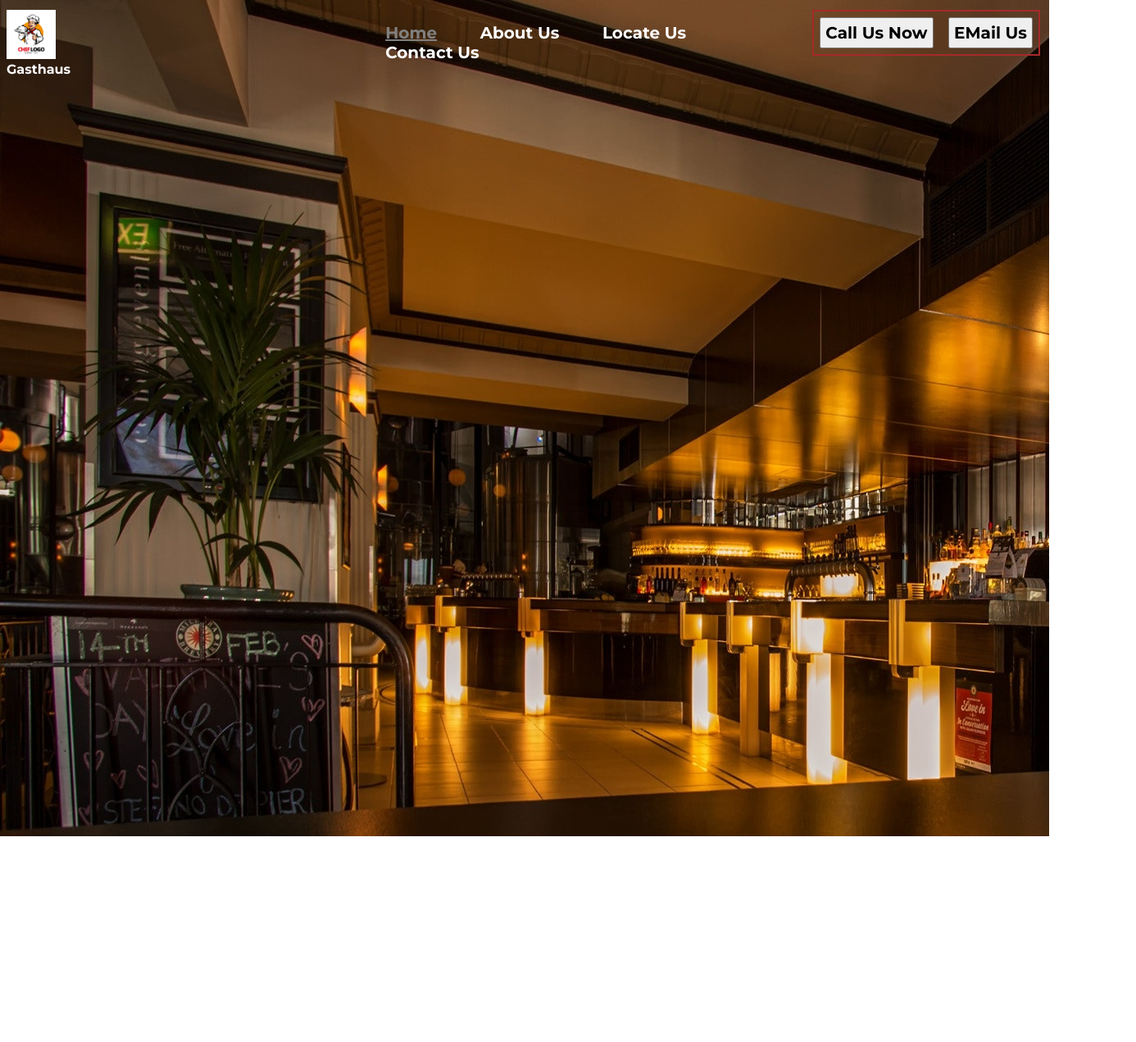
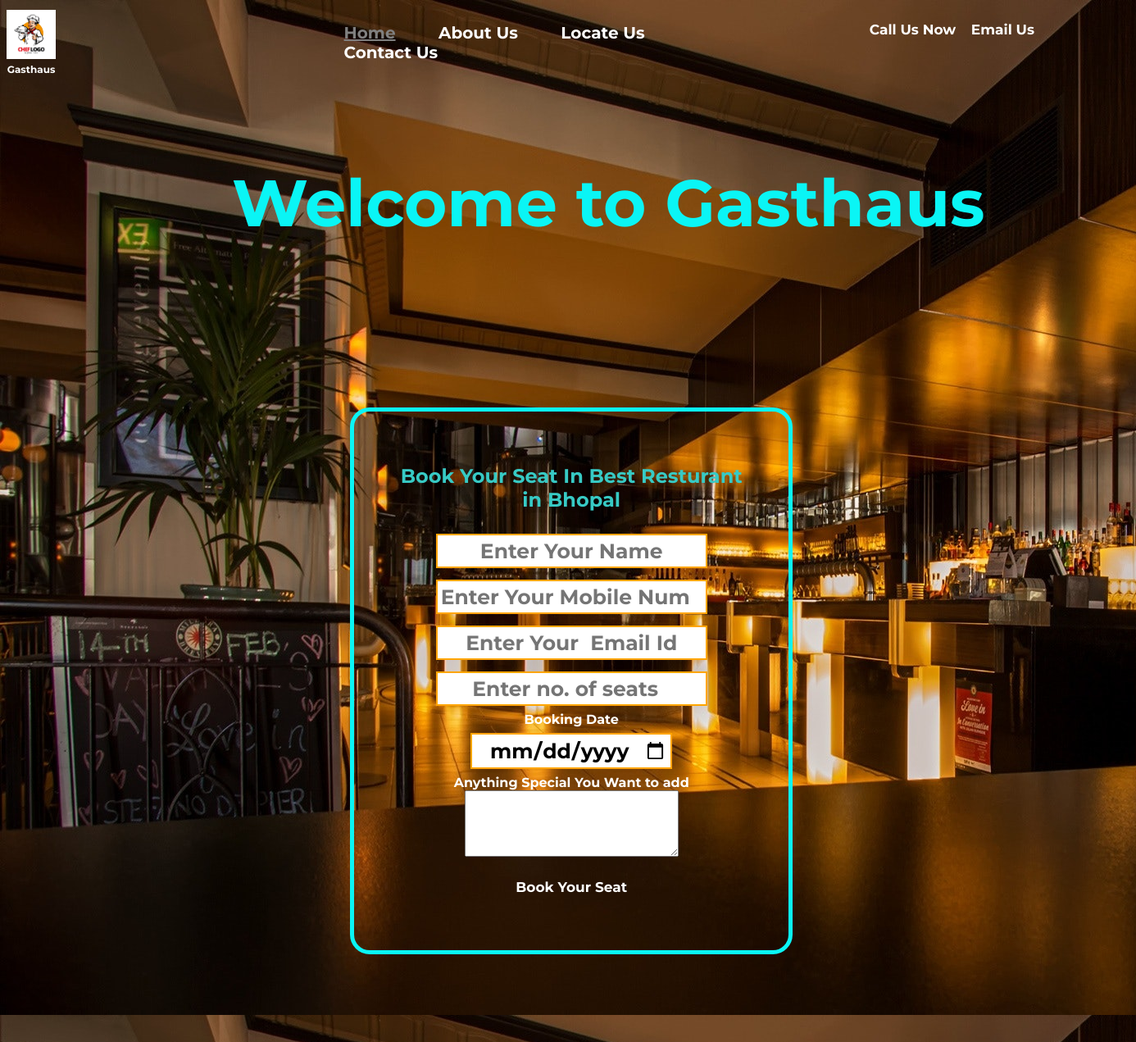
Before and after one commit to rashup198/-Resturant-seat-booking-frontend, a plain HTML site: page Index.html in a window 1280 px wide. Shown: the whole page at 82% size, 1386 px wide, since content can reach past the window. Before the commit the page ends 1020 px from the top, so only its background shows below. Drawn offline with Linux system fonts and the light colour scheme.

Commit message:
added form
added form to take booking details

```diff
--- a/Index.html
+++ b/Index.html
@@ -1,5 +1,6 @@
 <!DOCTYPE html>
 <html lang="en">
+
 <head>
     <meta charset="UTF-8">
     <meta http-equiv="X-UA-Compatible" content="IE=edge">
@@ -7,10 +8,13 @@
     <title>Gasthaus</title>
 
     <link rel="icon" href="ras.ico" type="image">
+    <link rel="stylesheet" href="style.css">
+    <link rel="preconnect" href="https://fonts.googleapis.com">
+    <link rel="preconnect" href="https://fonts.gstatic.com" crossorigin>
+    <link href="https://fonts.googleapis.com/css2?family=Balsamiq+Sans&family=Montserrat:wght@700&display=swap"
+        rel="stylesheet">
+</head>
 
-    <link rel="stylesheet" href="style.css">
-    <link rel="preconnect" href="https://fonts.googleapis.com"><link rel="preconnect" href="https://fonts.gstatic.com" crossorigin><link href="https://fonts.googleapis.com/css2?family=Balsamiq+Sans&family=Montserrat:wght@700&display=swap" rel="stylesheet">
-</head>
 <body>
     <header>
 
@@ -21,7 +25,7 @@
 
             <img src="img/logo.jpg" alt="logo">
 
-        <div style="line-height: 17px; text-align: center; font-size: 16px;" >Gasthaus</div>
+            <div style="line-height: 17px; text-align: center; font-size: 12px;">Gasthaus</div>
 
         </div>
 
@@ -46,13 +50,59 @@
             <!-- for button -->
 
             <button class="btn">Call Us Now</button>
-        <button class="btn">EMail Us</button>
+            <button class="btn">Email Us</button>
 
 
 
         </div>
 
+        <div class="welcome">
+            <h1>Welcome to <strong>Gasthaus</strong></h1>
+        </div>
 
     </header>
+
+
+
+    <div class="container">
+
+        <h2>Book Your Seat In Best Resturant in Bhopal</h2>
+
+
+        <form action="noaction.php">
+
+            <label for="name"></label>
+            <input type="text" name="User_name" id="name" placeholder="Enter Your Name">
+
+            <br>
+            <label for="mono"></label>
+            <input type="number" name="user_Mobile_number" id="mono" placeholder="Enter Your Mobile Number">
+            <br>
+
+            <label for="mail"></label>
+            <input type="text" name="user_mail" id="mail" placeholder="Enter Your  Email Id">
+
+            <br>
+            <label for="no_of_seats"></label>
+            <input type="number" name="User_number" id="no_of_seats" placeholder="Enter no. of seats">
+
+            <br>
+
+            <label for="date">Booking Date</label>
+            <br>
+            <input type="date" name="User_date" id="date" >
+
+            <br>
+            <label for="spl">Anything Special You Want to add</label>
+            <br>
+            <textarea name="user_spcl" id="spl" cols="30" rows="5"></textarea>
+
+            <br>
+            <button class="btn">Book Your Seat</button>
+
+        </form>
+
+    </div>
 </body>
+
 </html>
--- a/style.css
+++ b/style.css
@@ -1,65 +1,66 @@
-body{
+body {
     background: url(img/master.jpg);
     height: 1000px;
     color: white;
     font-family: 'Balsamiq Sans', cursive;
-font-family: 'Montserrat', sans-serif;
+    font-family: 'Montserrat', sans-serif;
 
 
 }
 
-.left{
+.left {
 
     /* border: 2px solid orange; */
     position: absolute;
     display: inline-block;
 
 }
-.left img{
+
+.left img {
 
     width: 60px;
 }
 
-.mid{
+.mid {
 
     /* border: 2px solid violet; */
     display: block;
-    width: 37%;
-
+    width: 45%;
     margin: 12px auto;
 }
 
-.right{
+.right {
 
-    border: 2px solid brown;
+    /* border: 2px solid brown; */
     position: absolute;
-    right: 11px ;
-    top: 12px;
+    right: 11px;
+    top: 19px;
     display: inline-block;
 }
 
-.navbar{
+.navbar {
     display: inline-block;
 
 }
-.navbar li{
+
+.navbar li {
     display: inline-block;
     text-decoration: none;
 
     font-size: 20px;
 }
 
-.navbar li a{
+.navbar li a {
     color: white;
     text-decoration: none;
     padding: 34px 24px;
 }
 
- .navbar li a:hover  {
+.navbar li a:hover {
 
     /* background-color: black; */
     color: gray;
-     /* border: 2px solid gray;  */
+    /* border: 2px solid gray;  */
     border-radius: 10px;
     text-decoration: underline;
     padding: 5px;
@@ -71,13 +72,70 @@ font-family: 'Montserrat', sans-serif;
     color: gray;
 }
 
-.btn{
+.btn {
+    color: white;
     font-family: 'Balsamiq Sans', cursive;
-font-family: 'Montserrat', sans-serif;
+    font-family: 'Montserrat', sans-serif;
+    cursor: pointer;
+    margin: 4px;
+    padding: 3px;
+    font-size: 17px;
+    border-radius: 10px;
+    background: none;
+    border-style: none;
 
-    cursor: pointer;
-    margin: 7px;
-    padding: 5px;
-    font-size: 20px;
 
 }
+
+.btn:hover {
+    border: 2px solid white;
+    background-color: black;
+    color: gray;
+    text-decoration: underline;
+}
+
+.welcome {
+    font-family: 'Balsamiq Sans', cursive;
+    font-family: 'Montserrat', sans-serif;
+    color: #0af5f5;
+    margin-left: 234px;
+    padding: 41px;
+    font-size: 40px;
+    color: #0af5f5;
+}
+.container {
+    font-family: 'Balsamiq Sans', cursive;
+    font-family: 'Montserrat', sans-serif;
+    border: 5px solid #0af5f5;
+    margin: 107px 419px;
+    padding: 44px;
+    width: 35%;
+    border-radius: 24px;
+    display: inline-block;
+    align-items: center;
+    text-align: center;
+}
+
+.container input {
+    font-family: 'Balsamiq Sans', cursive;
+    font-family: 'Montserrat', sans-serif;
+    text-align: center;
+    font-size: 25px;
+    margin: 7px;
+    padding: 4px;
+
+    display: inline-block;
+    border: 2px solid orange;
+}
+
+.container h2 {
+    text-align: center;
+    color: #37cac5;
+}
+
+.container button {
+    display: inline-block;
+    width: 60%;
+    margin: 20px auto;
+
+}
```
Lines whose indentation alone changed are shown as unchanged.
